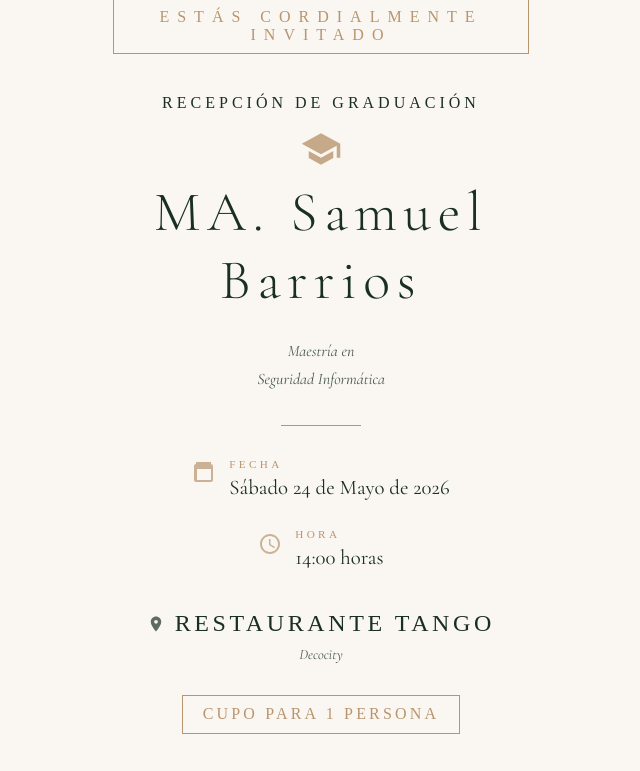
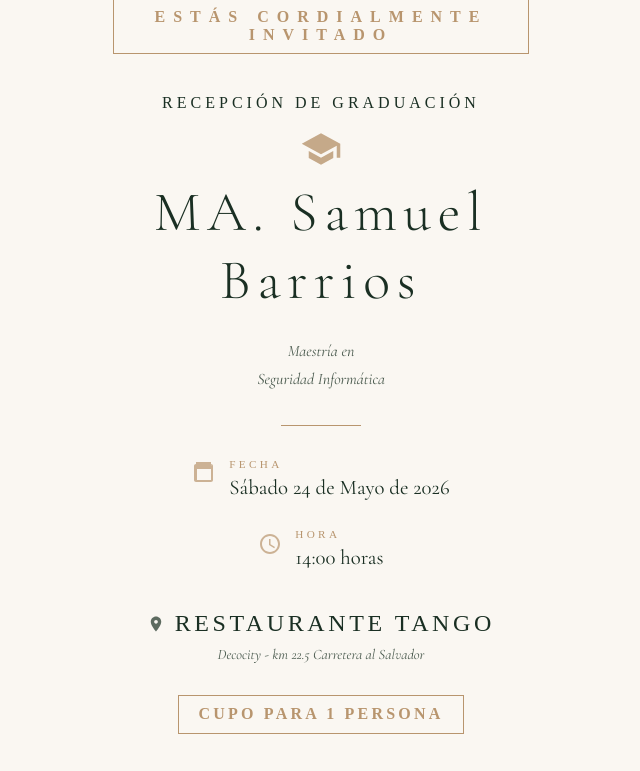
Before and after one commit to ericksam/invitacion-graduacion, a plain HTML site: page index.html in a window 1280 px wide. Shown: the whole page, without its empty margins (319-959 px from the left). Drawn offline with nearby package versions, Linux system fonts and the light colour scheme; a web font is replaced by a local one.

Commit message:
feat: mejorar textos

```diff
--- a/index.html
+++ b/index.html
@@ -55,6 +55,7 @@
     .eyebrow {
       font-family: 'Italiana', serif;
       font-size: 1rem;
+      font-weight: 600;
       letter-spacing: 0.5em;
       text-transform: uppercase;
       color: var(--gold);
@@ -244,6 +245,7 @@
     .quota {
       font-family: 'Italiana', serif;
       font-size: 1rem;
+      font-weight: 600;
       letter-spacing: 0.2em;
       text-transform: uppercase;
       color: var(--gold);
@@ -359,7 +361,7 @@
       </svg>
       Restaurante Tango
     </a>
-    <p class="location-sub animate animate-delay-8">Decocity</p>
+    <p class="location-sub animate animate-delay-8">Decocity - km 22.5 Carretera al Salvador</p>
 
     <p class="quota animate animate-delay-9">Cupo para 1 persona</p>
 
```
